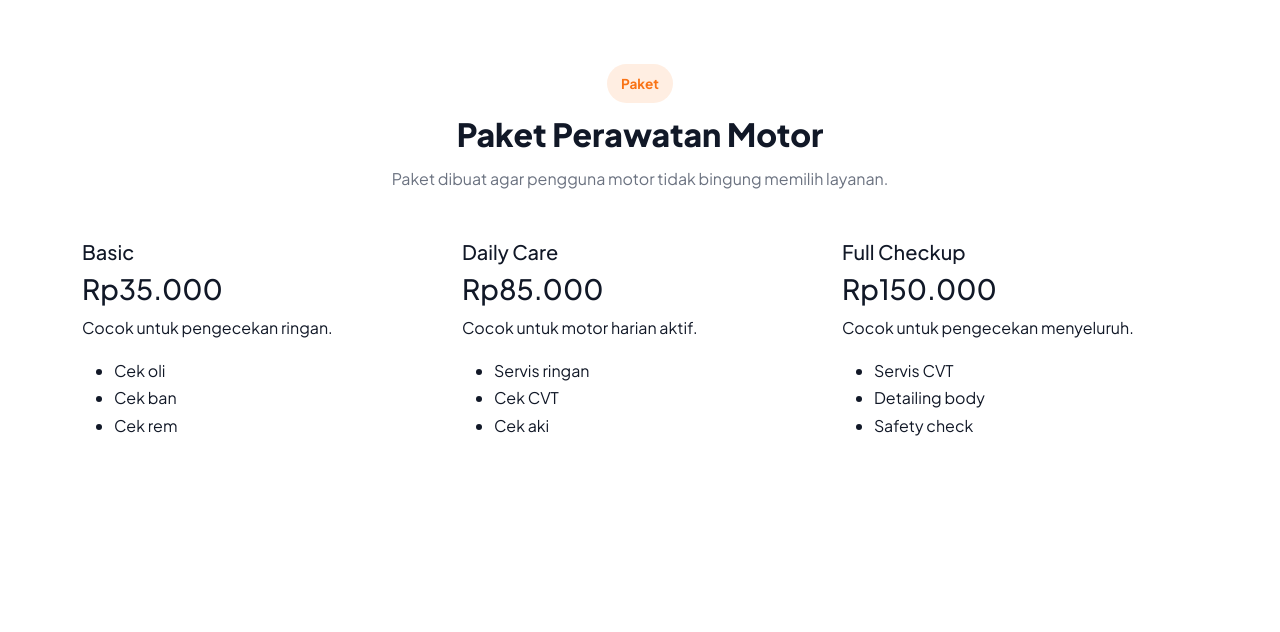
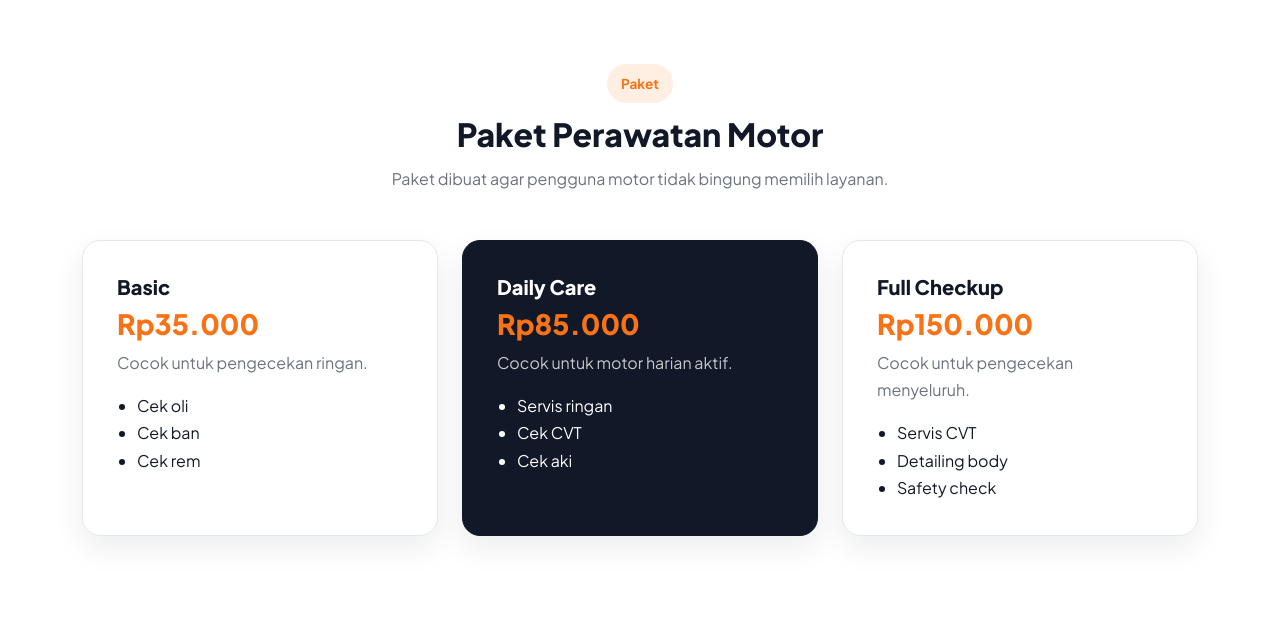
Before and after one commit to RusdiEneri/UTSWeb_IF4A_0055, a PHP site: page / in a window 1280 px wide. Shown: the part 3070-3702 px from the top of the page. Before the commit the page ends 3506 px from the top, so only its background shows below. Run offline with PHP 8.4, Linux system fonts and the light colour scheme.

Commit message:
merapikan tampilan section paket perawatan

```diff
--- a/style.css
+++ b/style.css
@@ -299,3 +299,47 @@ section {
   color: var(--color-muted);
   margin-bottom: 0;
 }
+
+/* ===== SECTION: PAKET PERAWATAN ===== */
+.pricing-card {
+  height: 100%;
+  padding: 34px;
+  border-radius: var(--radius-medium);
+  background-color: var(--color-white);
+  border: 1px solid var(--color-border);
+  box-shadow: var(--shadow-soft);
+  transition: var(--transition-fast);
+}
+
+.pricing-card:hover {
+  transform: translateY(-6px);
+  box-shadow: var(--shadow-medium);
+}
+
+.pricing-card.featured {
+  color: var(--color-white);
+  background-color: var(--color-charcoal);
+  border-color: var(--color-charcoal);
+}
+
+.pricing-card h5 {
+  font-weight: 800;
+}
+
+.pricing-card h3 {
+  font-weight: 800;
+  color: var(--color-orange);
+}
+
+.pricing-card p {
+  color: var(--color-muted);
+}
+
+.pricing-card.featured p {
+  color: rgba(255, 255, 255, 0.76);
+}
+
+.pricing-card ul {
+  padding-left: 20px;
+  margin-bottom: 0;
+}
```
